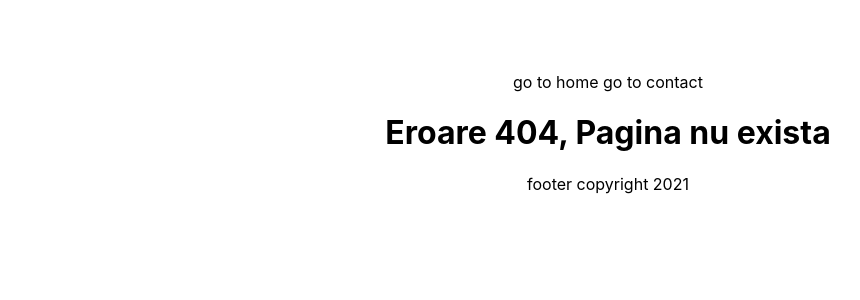
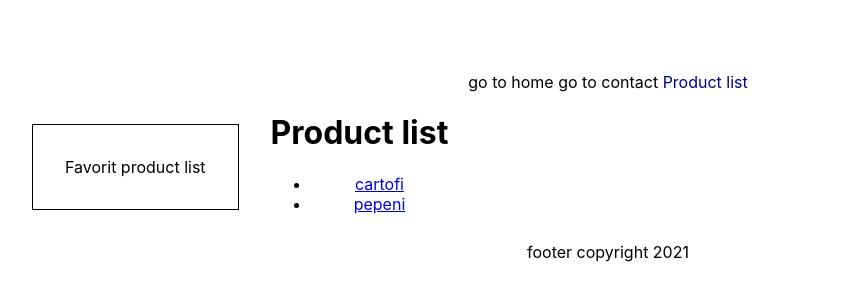
Before and after one commit to cenescu78/g2-final-project, a React (Create React App) app: page /produse in a window 1280 px wide. Before the commit this address had no page. Shown: the part 88-388 px from the top of the page, without its empty margins (32-892 px from the left). Built offline with nearby package versions, Linux system fonts and the light colour scheme.

Commit message:
add example for nesting routes

```diff
--- a/src/App.js
+++ b/src/App.js
@@ -4,7 +4,9 @@ import { Home } from "./pages/home";
 import { ContactUs } from "./pages/contact-us";
 import { NotFound } from "./pages/not-found";
 import { Menu } from "./components/menu";
-import { ProductDetails } from "./pages/product-details";
+import { ProductDetails } from "./pages/products/product-details";
+import { ProductList } from "./pages/products/product-list";
+import { Products } from "./pages/products";
 
 function App() {
     return (
@@ -14,7 +16,7 @@ function App() {
                 <Routes>
                     <Route path={'/'} element={<Home />} />
                     <Route path={'/contact-us'} element={<ContactUs />} />
-                    <Route path={'/produse/:productName-id-:productId'} element={<ProductDetails />} />
+                    <Route path={'/produse/*'} element={<Products />} />
                     <Route path={'*'} element={<NotFound />} />
                 </Routes>
                 <div>
--- a/src/components/menu.js
+++ b/src/components/menu.js
@@ -8,6 +8,7 @@ export function Menu() {
         <nav className={"Menu"}>
             <NavLink to="/"> go to home</NavLink>
             <NavLink to="/contact-us"> go to contact</NavLink>
+            <NavLink to="/produse"> Product list</NavLink>
         </nav>
     )
 }
--- /dev/null
+++ b/src/pages/products/index.js
@@ -0,0 +1,24 @@
+import React from 'react';
+import { Route, Routes } from "react-router-dom";
+import { ProductList } from "./product-list";
+import { ProductDetails } from "./product-details";
+
+
+export function Products() {
+
+
+    return (
+
+        <div style={{display: 'flex'}}>
+            <div style={{padding: '2rem', margin: '2rem', border: '1px solid black'}}>
+                Favorit product list
+            </div>
+            <Routes>
+                <Route path={'/'} element={<ProductList />} />
+                <Route path={'/:productName-id-:productId'} element={<ProductDetails />} />
+            </Routes>
+        </div>
+
+
+    )
+}
--- /dev/null
+++ b/src/pages/products/product-list.js
@@ -0,0 +1,32 @@
+import React, { useState } from 'react';
+import { NavLink } from "react-router-dom";
+
+export function ProductList() {
+
+
+    const [productList, setProductList] = useState([
+        {
+            id: 22,
+            name: 'cartofi'
+        },
+        {
+            id: 23,
+            name: 'pepeni'
+        }
+    ])
+    // useEffect(() => {
+    //     fetch(`http://localhost:3000/products`)
+    //         .then((response) => response.json())
+    //         .then((list) => setProductList(list))
+    // }, [])
+    return (
+        <div>
+            <h1>Product list</h1>
+            <ul>
+                {productList.map(({id, name}) => (
+                    <li key={id}><NavLink to={`/produse/${name}-id-${id}`}> {name} </NavLink></li>
+                ))}
+            </ul>
+        </div>
+    )
+}
```
Also changed, not shown: src/pages/products/product-details.js (renamed from src/pages/product-details.js).
